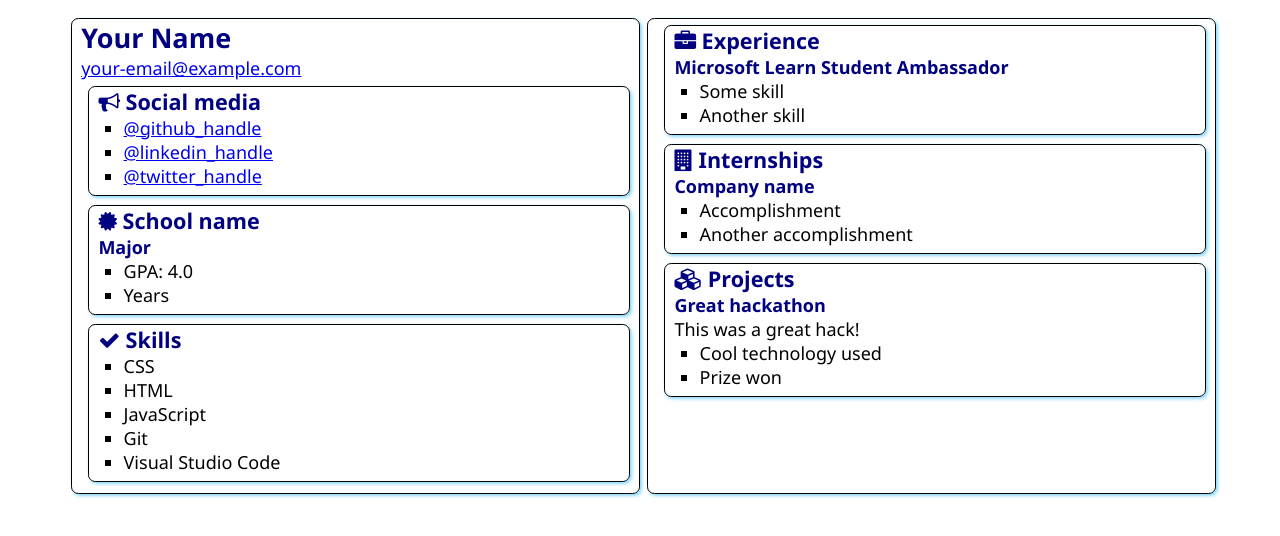
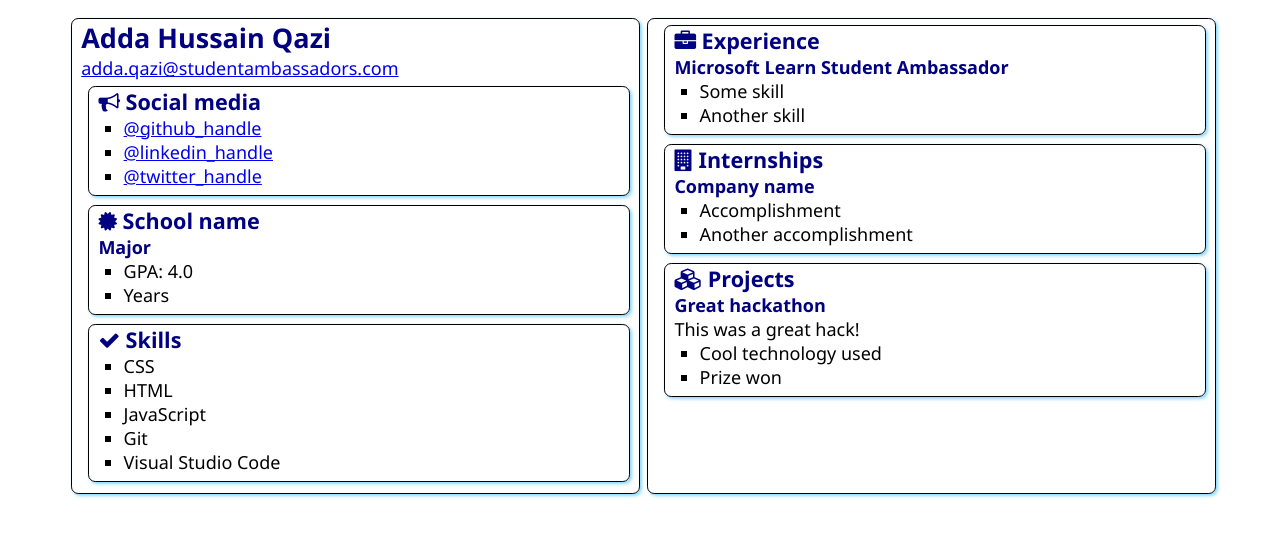
Before and after one commit to AddaHussainQ/SATechnicalOnboarding, a plain HTML site: page src/index.html in a window 1280 px wide. Drawn offline with Linux system fonts and the light colour scheme.

Commit message:
Update index.html

```diff
--- a/src/index.html
+++ b/src/index.html
@@ -12,8 +12,8 @@
 <body>
     <main>
         <article class="box">
-            <h1>Your Name</h1>
-            <div><a href="mailto:your.email@example.com">your-email@example.com</a></div>
+            <h1>Adda Hussain Qazi</h1>
+            <div><a href="mailto:your.email@example.com">adda.qazi@studentambassadors.com</a></div>
 
             <section class="box">
                 <h2>
```
